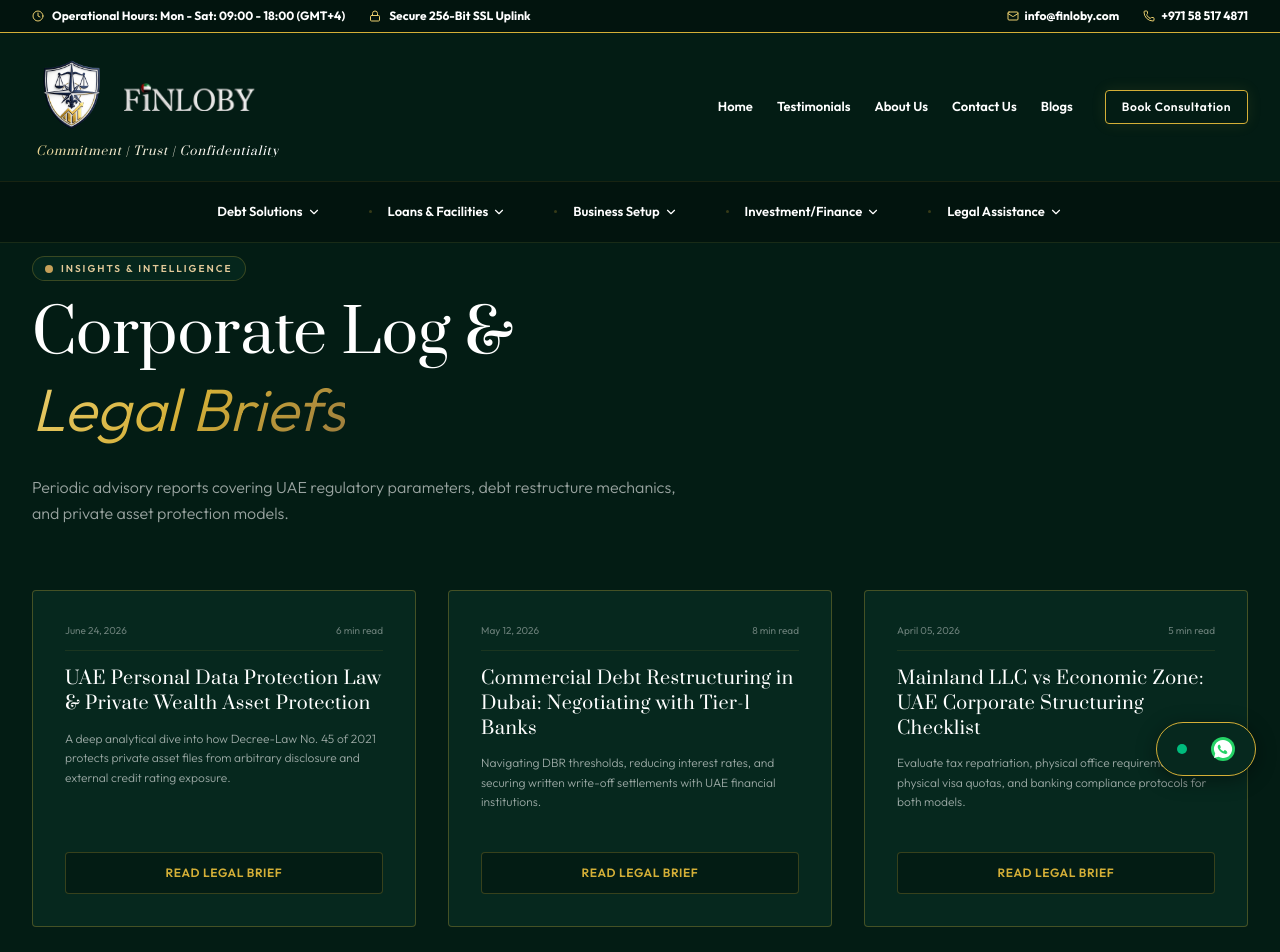
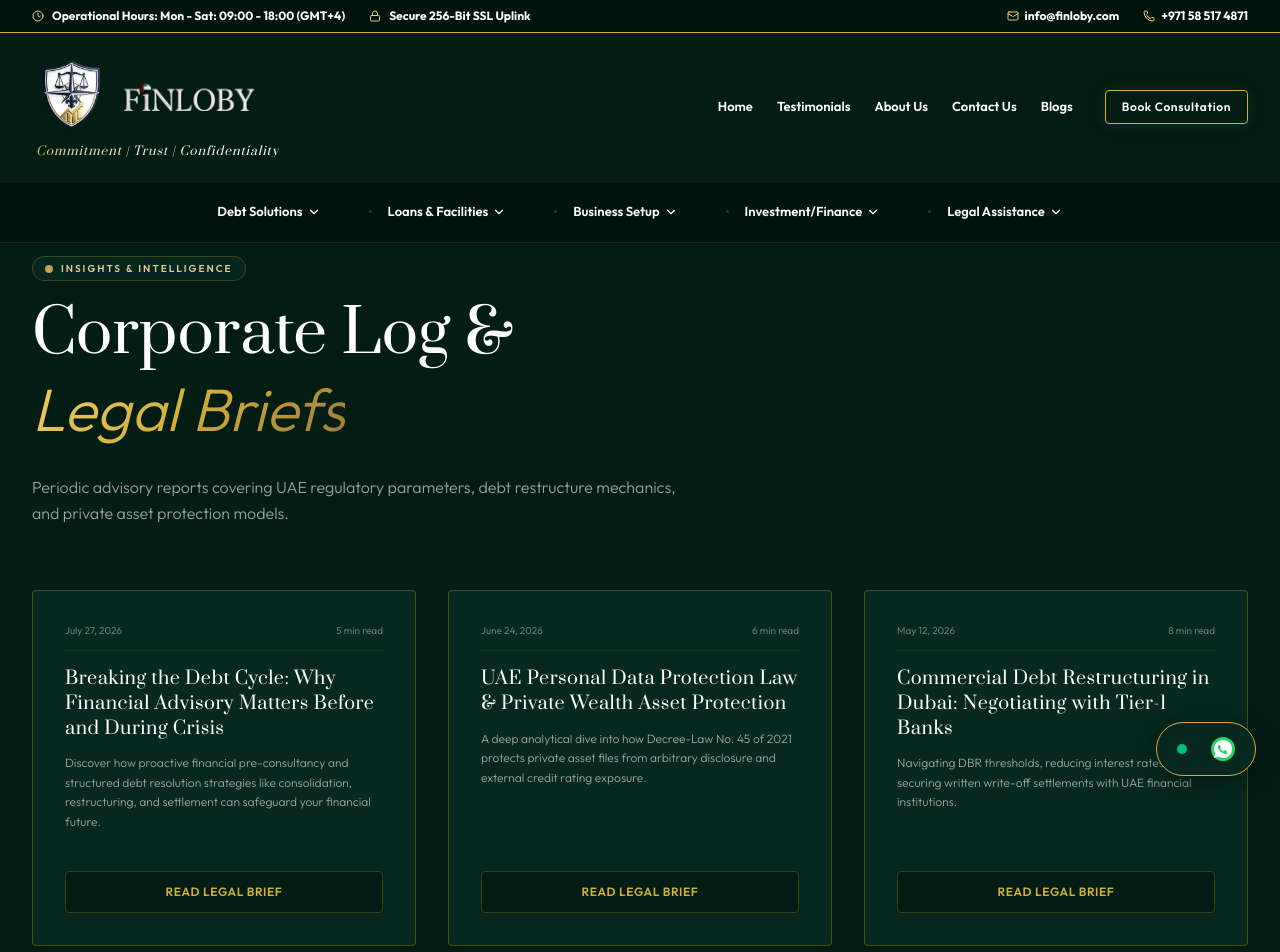
Before and after one commit to Devgghya/finloby, a React (Vite) app: page /blogs in a window 1280 px wide. Shown: the top 952 px of the page. Built offline with nearby package versions, Linux system fonts and the light colour scheme.

Commit message:
feat: add new blog post 'Breaking the Debt Cycle: Why Financial Advisory Matters Before and During Crisis'

```diff
--- a/src/pages/Blogs.tsx
+++ b/src/pages/Blogs.tsx
@@ -3,6 +3,55 @@ import { ArrowLeft, Clock, Calendar, User, BookOpen, Share2 } from 'lucide-react
 import SEO from '../components/SEO';
 
 const blogPosts = [
+  {
+    id: 'breaking-debt-cycle-financial-advisory',
+    title: 'Breaking the Debt Cycle: Why Financial Advisory Matters Before and During Crisis',
+    summary: 'Discover how proactive financial pre-consultancy and structured debt resolution strategies like consolidation, restructuring, and settlement can safeguard your financial future.',
+    date: 'July 27, 2026',
+    author: 'Finloby Advisory Team',
+    readTime: '5 min read',
+    content: `
+      <p>Debt rarely happens overnight. It usually builds quietly—a missed budget goal here, a high-interest credit card balance there, or an unmanaged sudden expense.</p>
+
+      <p>Whether you are looking to safeguard your financial health or actively seeking relief from heavy debt burdens, having the right financial guidance makes all the difference.</p>
+
+      <h3>1. Prevention First: The Power of Pre-Consultancy</h3>
+      <p>The most effective way to manage debt is to prevent it before it takes root. Pre-consultancy acts as a strategic financial health check, helping individuals and businesses build resilient frameworks before warning signs become emergencies.</p>
+
+      <p>Through proactive assessment, a pre-consultancy evaluation helps you:</p>
+      <ul>
+        <li><strong>Identify Vulnerabilities:</strong> Uncover hidden cash-flow gaps and high-cost liabilities before they snowball.</li>
+        <li><strong>Optimize Debt-to-Income Ratios:</strong> Ensure your monthly commitments remain well within safe regulatory and personal limits.</li>
+        <li><strong>Build Sustainable Repayment Plans:</strong> Structure major purchases and credit lines with clear exit strategies instead of relying on minimum payments.</li>
+      </ul>
+
+      <h3>2. Navigating Existing Debt: How Finloby Delivers Solutions</h3>
+      <p>If you are already struggling with overwhelming monthly obligations, proactive strategy replaces panic. At Finloby, we analyze your complete financial profile to deploy tailored debt resolution strategies:</p>
+
+      <h4>🔄 Debt Consolidation</h4>
+      <ul>
+        <li><strong>What it does:</strong> Combines multiple high-interest debts (such as credit cards and personal loans) into a single, structured loan with a lower interest rate and one fixed monthly installment.</li>
+        <li><strong>The Finloby Advantage:</strong> Simplifies your cash flow, significantly reduces interest costs, and protects your credit standing by eliminating missed payment risks.</li>
+      </ul>
+
+      <h4>⚙️ Debt Restructuring</h4>
+      <ul>
+        <li><strong>What it does:</strong> Re-negotiates existing loan terms such as extending the repayment tenure or adjusting interest structures to lower immediate monthly strain.</li>
+        <li><strong>The Finloby Advantage:</strong> We work with financial institutions with the client’s consent to align your loan obligations with your actual current income capacity, giving you breathing room without default.</li>
+      </ul>
+
+      <h4>🤝 Debt Settlement</h4>
+      <ul>
+        <li><strong>What it does:</strong> A structured resolution path for severe financial hardship where full repayment under original terms is no longer feasible.</li>
+        <li><strong>The Finloby Advantage:</strong> Finloby facilitates direct negotiations to settle outstanding liabilities for a manageable single amount or structured compromise, giving you a clear path back to financial stability.</li>
+      </ul>
+
+      <h3>Take Control of Your Financial Future</h3>
+      <p>Debt shouldn't dictate your future. Whether you need a preventative financial review or a structured recovery plan, expert consultancy turns uncertainty into actionable steps.</p>
+
+      <p><strong>💡 Ready to regain financial clarity?</strong> <a href="/book-consultation" class="text-[#C5A059] underline hover:text-[#E2C999]">Connect with the advisory team at Finloby today</a> for a confidential consultation.</p>
+    `
+  },
   {
     id: 'uae-pdpl-asset-protection',
     title: 'UAE Personal Data Protection Law & Private Wealth Asset Protection',
@@ -126,7 +175,7 @@ export default function Blogs() {
 
             {/* Custom styled blog contents */}
             <div
-              className="prose prose-invert max-w-none text-xs sm:text-sm font-light text-[#FBF9F4]/75 leading-relaxed space-y-6 border-t border-[#C5A059]/10 pt-8"
+              className="prose prose-invert max-w-none text-xs sm:text-sm font-light text-[#FBF9F4]/75 leading-relaxed space-y-6 border-t border-[#C5A059]/10 pt-8 text-justify"
               dangerouslySetInnerHTML={{ __html: activePost.content }}
             />
 
```
Also changed, not shown: 1 other file (tests, documents, lock files or other folders).
